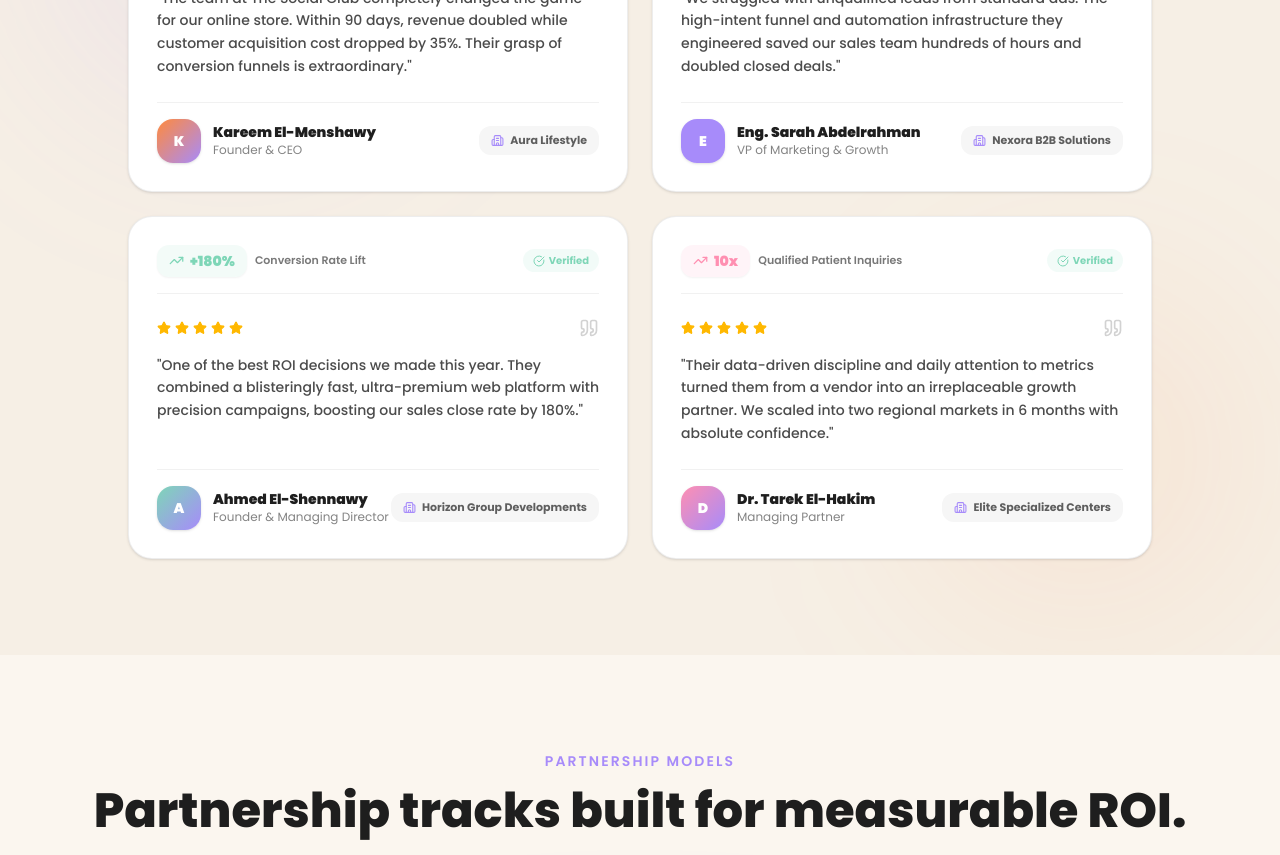
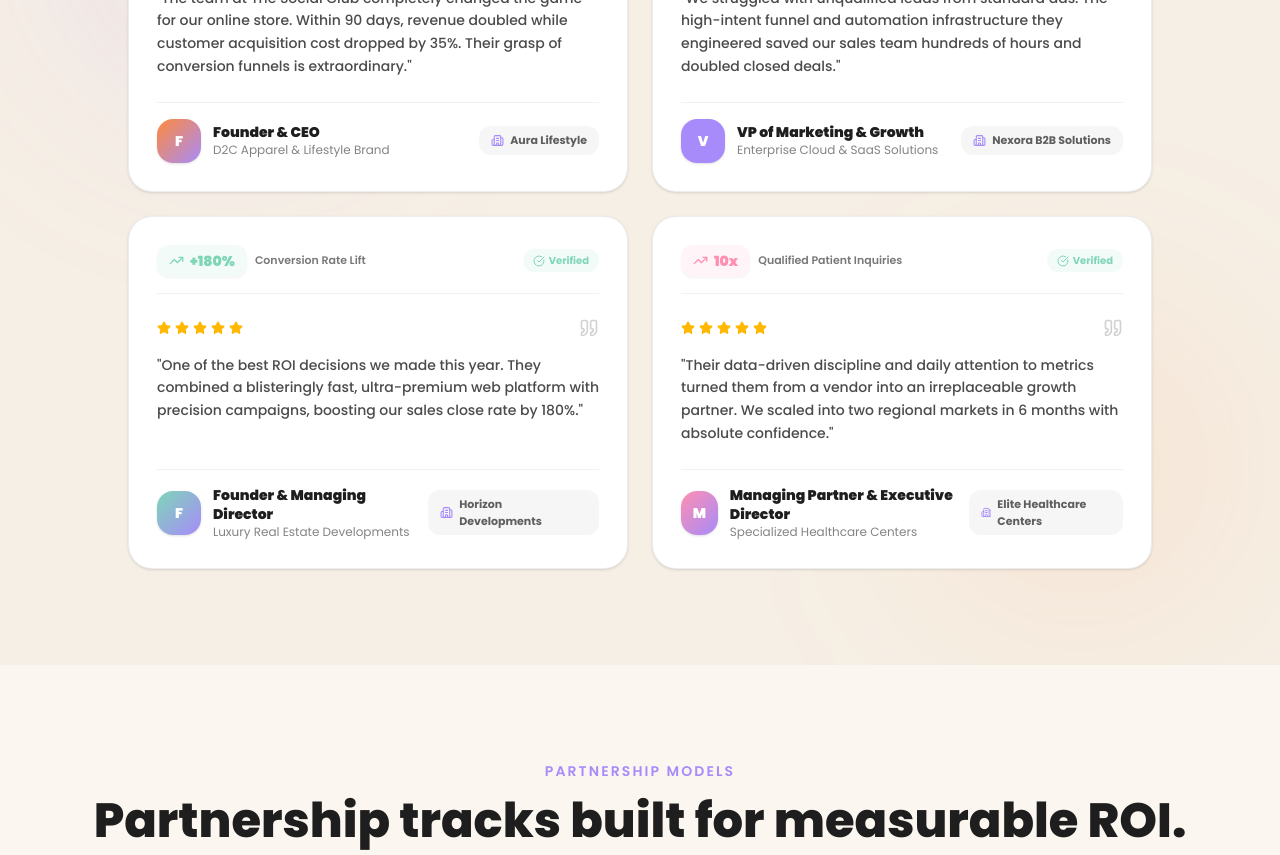
Before and after one commit to socialtheclub3-cmd/The-Social-Club, a React (Vite) app: page / in a window 1280 px wide. Shown: the part 8880-9735 px from the top of the page. Built offline with nearby package versions, Linux system fonts and the light colour scheme; no server answers.

Commit message:
Update Testimonials.tsx

```diff
--- a/src/components/sections/Testimonials.tsx
+++ b/src/components/sections/Testimonials.tsx
@@ -32,12 +32,12 @@ const Testimonials: React.FC = () => {
     {
       id: '1',
       category: 'ecommerce',
-      textAr: 'الفريق في ذا سوشيال كلوب غيّر قواعد اللعبة لمتجرنا. خلال 90 يوم فقط تضاعفت الإيرادات وانخفضت تكلفة الاستحواذ على العميل بنسبة 35%. فهمهم لسلوك المشتري العربي استثنائي.',
+      textAr: 'الفريق في ذا سوشيال كلوب غيّر قواعد اللعبة لمتجرنا. خلال 90 يوم فقط تضاعفت الإيرادات وانخفضت تكلفة الاستحواذ على العميل بنسبة 35%. فهمهم لمسارات التحويل وسلوك المشتري استثنائي.',
       textEn: 'The team at The Social Club completely changed the game for our online store. Within 90 days, revenue doubled while customer acquisition cost dropped by 35%. Their grasp of conversion funnels is extraordinary.',
-      authorAr: 'كريم المنشاوي',
-      authorEn: 'Kareem El-Menshawy',
-      roleAr: 'المؤسس والرئيس التنفيذي',
-      roleEn: 'Founder & CEO',
+      authorAr: 'المؤسس والرئيس التنفيذي',
+      authorEn: 'Founder & CEO',
+      roleAr: 'علامة أزياء وتجارة إلكترونية',
+      roleEn: 'D2C Apparel & Lifestyle Brand',
       company: 'Aura Lifestyle',
       metric: '+320%',
       metricLabelAr: 'نمو في المبيعات الشهرية',
@@ -49,10 +49,10 @@ const Testimonials: React.FC = () => {
       category: 'leads',
       textAr: 'كنا نعاني من جلب عملاء غير جادين عبر الإعلانات التقليدية. نظام الـ Funnel والأتمتة الذي بنوه وفّر على فريق المبيعات لدينا مئات الساعات، وضاعف حجم الصفقات المغلقة شهرياً.',
       textEn: 'We struggled with unqualified leads from standard ads. The high-intent funnel and automation infrastructure they engineered saved our sales team hundreds of hours and doubled closed deals.',
-      authorAr: 'م. سارة عبد الرحمن',
-      authorEn: 'Eng. Sarah Abdelrahman',
-      roleAr: 'مديرة العمليات والتسويق',
-      roleEn: 'VP of Marketing & Growth',
+      authorAr: 'نائب الرئيس للتسويق والنمو',
+      authorEn: 'VP of Marketing & Growth',
+      roleAr: 'منصة برمجيات وحلول شركات',
+      roleEn: 'Enterprise Cloud & SaaS Solutions',
       company: 'Nexora B2B Solutions',
       metric: '4.8x',
       metricLabelAr: 'عائد على الإنفاق الإعلاني (ROAS)',
@@ -64,11 +64,11 @@ const Testimonials: React.FC = () => {
       category: 'web',
       textAr: 'من أفضل القرارات الاستثمارية لشركتنا. دمجوا بين تطوير موقع فخم فائق السرعة وإعلانات استهداف دقيقة، فزاد معدل إغلاق المبيعات بنسبة 180% وتغير انطباع العملاء تماماً.',
       textEn: 'One of the best ROI decisions we made this year. They combined a blisteringly fast, ultra-premium web platform with precision campaigns, boosting our sales close rate by 180%.',
-      authorAr: 'أحمد الشناوي',
-      authorEn: 'Ahmed El-Shennawy',
-      roleAr: 'مؤسس ومدير تنفيذي',
-      roleEn: 'Founder & Managing Director',
-      company: 'Horizon Group Developments',
+      authorAr: 'مؤسس ورئيس مجلس الإدارة',
+      authorEn: 'Founder & Managing Director',
+      roleAr: 'مجموعة استثمار وتسويق عقاري',
+      roleEn: 'Luxury Real Estate Developments',
+      company: 'Horizon Developments',
       metric: '+180%',
       metricLabelAr: 'زيادة بمعدل تحويل العملاء',
       metricLabelEn: 'Conversion Rate Lift',
@@ -79,11 +79,11 @@ const Testimonials: React.FC = () => {
       category: 'leads',
       textAr: 'الاحترافية في التنفيذ والمتابعة اليومية للأرقام جعلتنا نعتبرهم شريك نجاح أساسي وليس مجرد وكالة خارجية. استطعنا التوسع إلى سوقين إقليميين جديدين خلال 6 أشهر بثقة كاملة.',
       textEn: 'Their data-driven discipline and daily attention to metrics turned them from a vendor into an irreplaceable growth partner. We scaled into two regional markets in 6 months with absolute confidence.',
-      authorAr: 'د. طارق الحكيم',
-      authorEn: 'Dr. Tarek El-Hakim',
-      roleAr: 'المدير الطبي والتنفيذي',
-      roleEn: 'Managing Partner',
-      company: 'Elite Specialized Centers',
+      authorAr: 'المدير التنفيذي والشريك الإداري',
+      authorEn: 'Managing Partner & Executive Director',
+      roleAr: 'مراكز وعيادات طبية متخصصة',
+      roleEn: 'Specialized Healthcare Centers',
+      company: 'Elite Healthcare Centers',
       metric: '10x',
       metricLabelAr: 'حجم استقطاب المرضى المؤهلين',
       metricLabelEn: 'Qualified Patient Inquiries',
```
